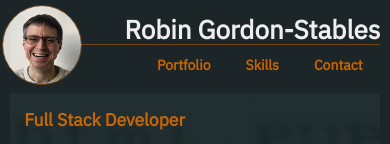
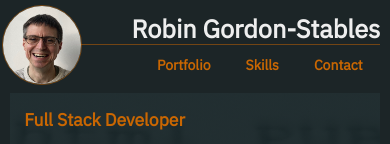
Before and after one commit to robings/robings.github.io, a plain HTML site: page index.html in a window 390 px wide. Shown: the top 144 px of the page. Drawn offline with nearby package versions, Linux system fonts and the light colour scheme.

Commit message:
Style tweak for smaller size phone screens.

```diff
--- a/styles.css
+++ b/styles.css
@@ -471,7 +471,7 @@ footer .githubLogo:hover {
 	}
 
 	h1 {
-		font-size: 1.85em;
+		font-size: 1.8em;
 	}
 
 	main {
```
